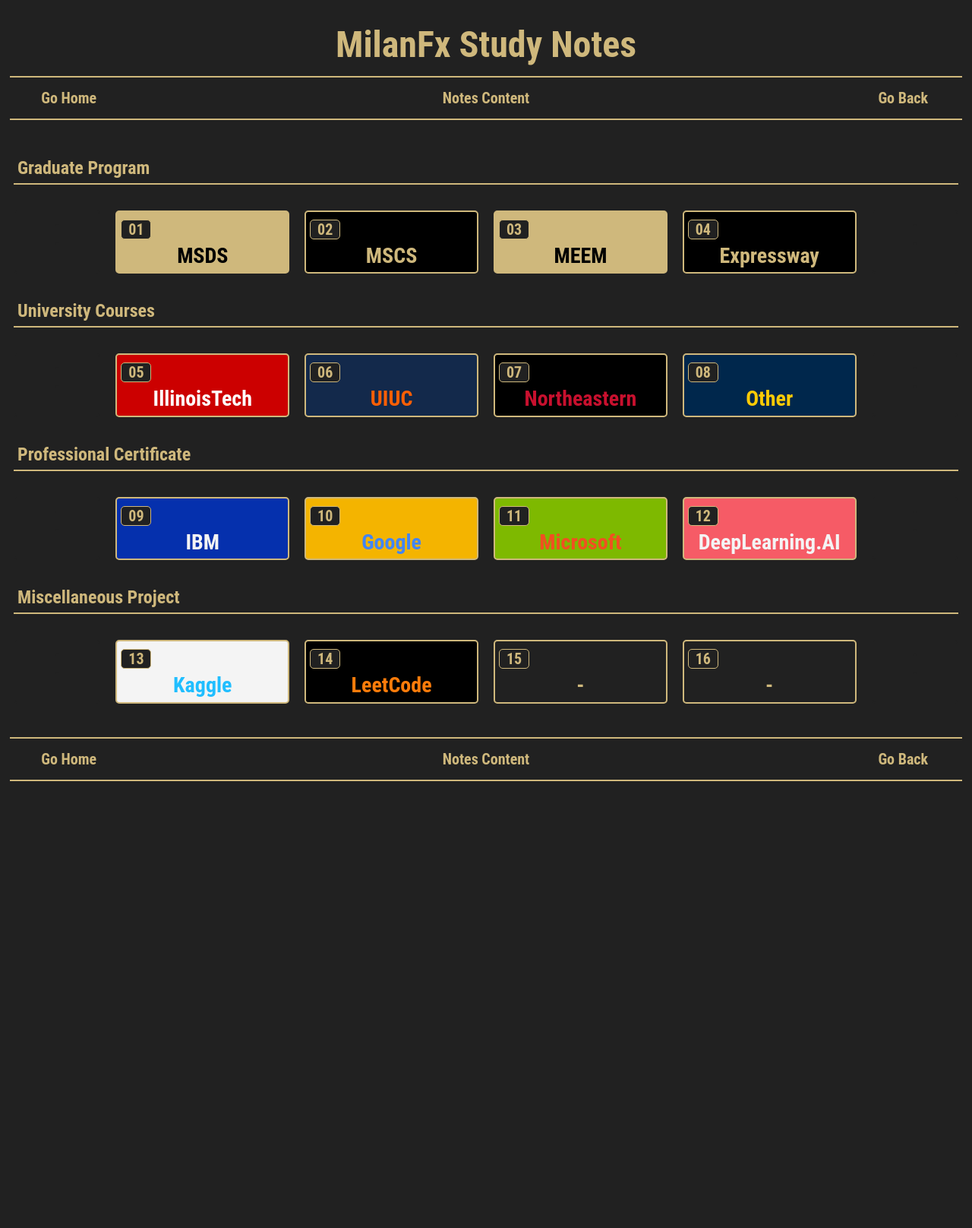
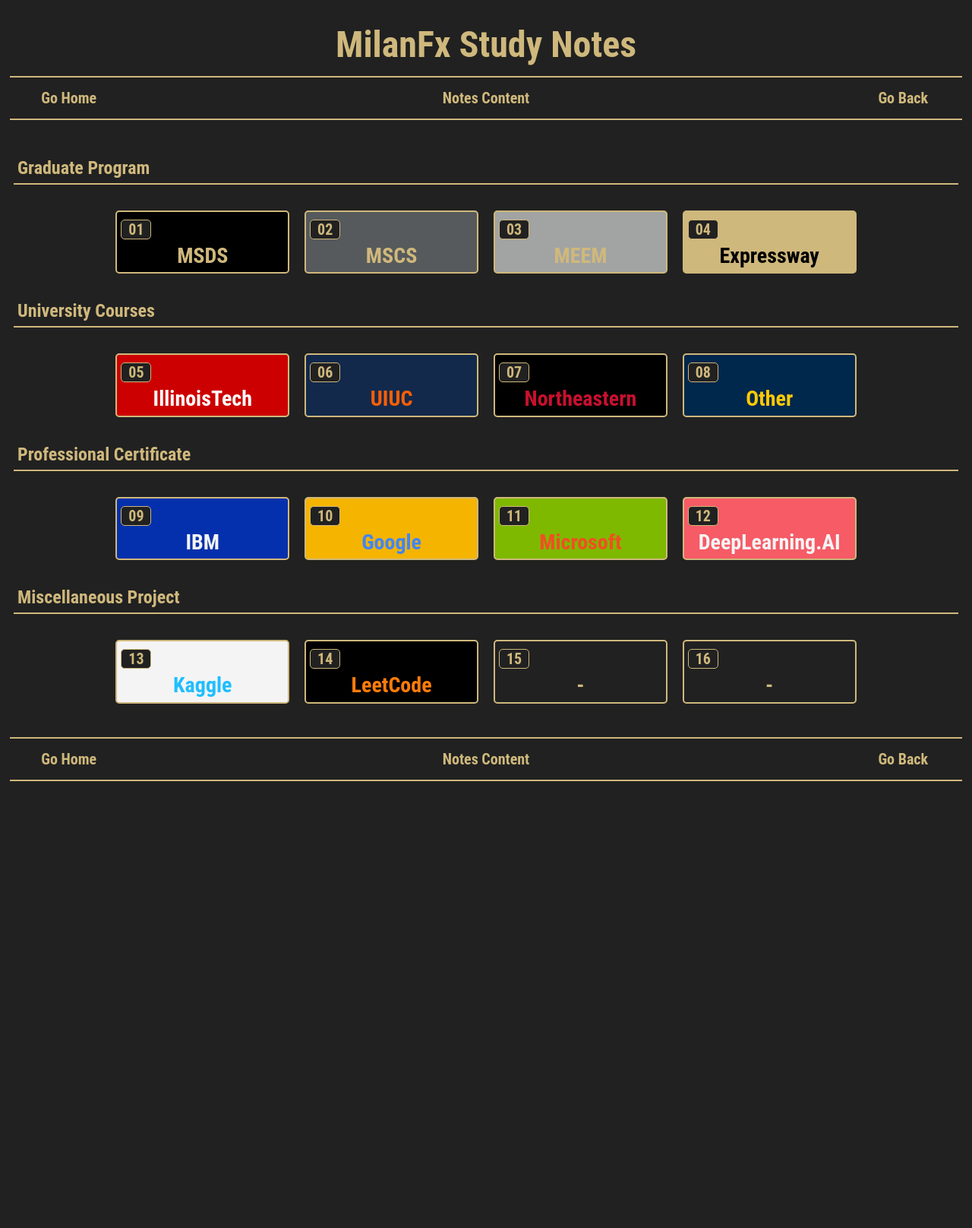
Before and after one commit to milanfx/milanfx.github.io, a Jekyll site: the page built from index.md, in a window 1280 px wide. Shown: the whole page at 76% size. Built offline with Jekyll 4.4.1, drawn with Linux system fonts in a browser that asks for light colours.

Commit message:
Update index.md

```diff
--- a/index.md
+++ b/index.md
@@ -9,10 +9,10 @@
     <div class="btn name">Graduate Program</div><br>
     <div class="block" style="grid-template-columns: 1fr 2fr 2fr 2fr 2fr 1fr;">
       <a href="/#/"       class="btn empty">-<br>-</a>
-      <a href="/01-MSDS/" class="btn boxout" style="background-color:#CFB87C; color:#000000;"><span class="btn boxin">01</span>MSDS</a>
-      <a href="/02-MSCS/" class="btn boxout" style="background-color:#000000; color:#CFB87C;"><span class="btn boxin">02</span>MSCS</a>
-      <a href="/03-MEEM/" class="btn boxout" style="background-color:#CFB87C; color:#000000;"><span class="btn boxin">03</span>MEEM</a>
-      <a href="/04-Express/" class="btn boxout" style="background-color:#000000; color:#CFB87C;"><span class="btn boxin">04</span>Expressway</a>
+      <a href="/01-MSDS/" class="btn boxout" style="background-color:#000000; color:#CFB87C;"><span class="btn boxin">01</span>MSDS</a>
+      <a href="/02-MSCS/" class="btn boxout" style="background-color:#565A5C; color:#CFB87C;"><span class="btn boxin">02</span>MSCS</a>
+      <a href="/03-MEEM/" class="btn boxout" style="background-color:#A2A4A3; color:#CFB87C;"><span class="btn boxin">03</span>MEEM</a>
+      <a href="/04-Express/" class="btn boxout" style="background-color:#CFB87C; color:#000000;"><span class="btn boxin">04</span>Expressway</a>
       <a href="/#/"       class="btn empty">-<br>-</a>
     </div>
   </div>
```
